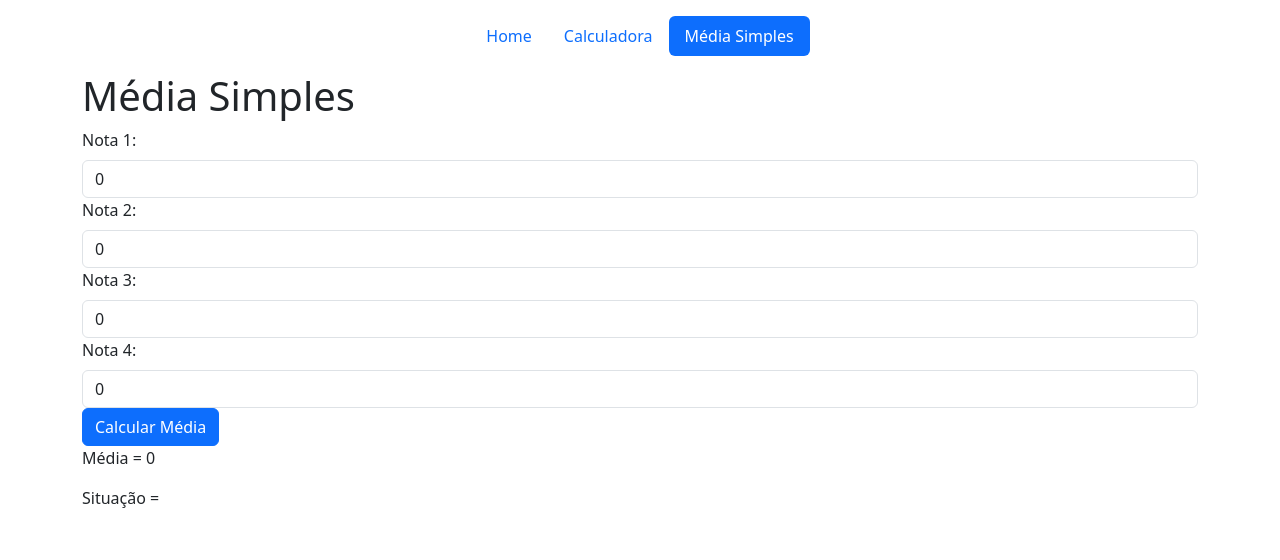
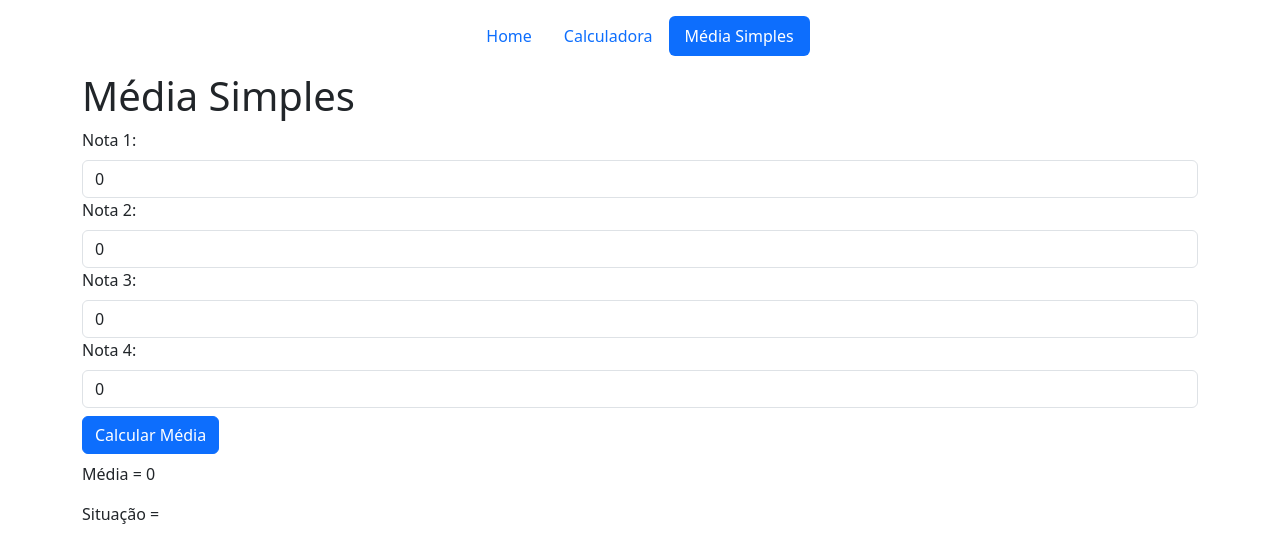
Before and after one commit to rafaelmoreno29/2025_FrontEnd, an Angular app in the folder aula3/: page /media-simples in a window 1280 px wide. Shown: the top 560 px of the page. Built offline with nearby package versions, Linux system fonts and the light colour scheme.

Commit message:
Media simples

```diff
--- a/aula3/src/app/media-simples/media-simples.component.html
+++ b/aula3/src/app/media-simples/media-simples.component.html
@@ -7,6 +7,6 @@
 <input type="number" name="nota3" [(ngModel)]="nota3" class="form-control">
 <label for="nota4" class="form-label">Nota 4:</label>
 <input type="number" name="nota4" [(ngModel)]="nota4" class="form-control">
-<button (click)="calcularMedia()" class="btn btn-primary">Calcular Média</button>
+<button (click)="calcularMedia()" class="btn btn-primary mt-2 mb-2">Calcular Média</button>
 <p>Média = {{media}}</p>
 <p>Situação = {{situacao}}</p>
```
